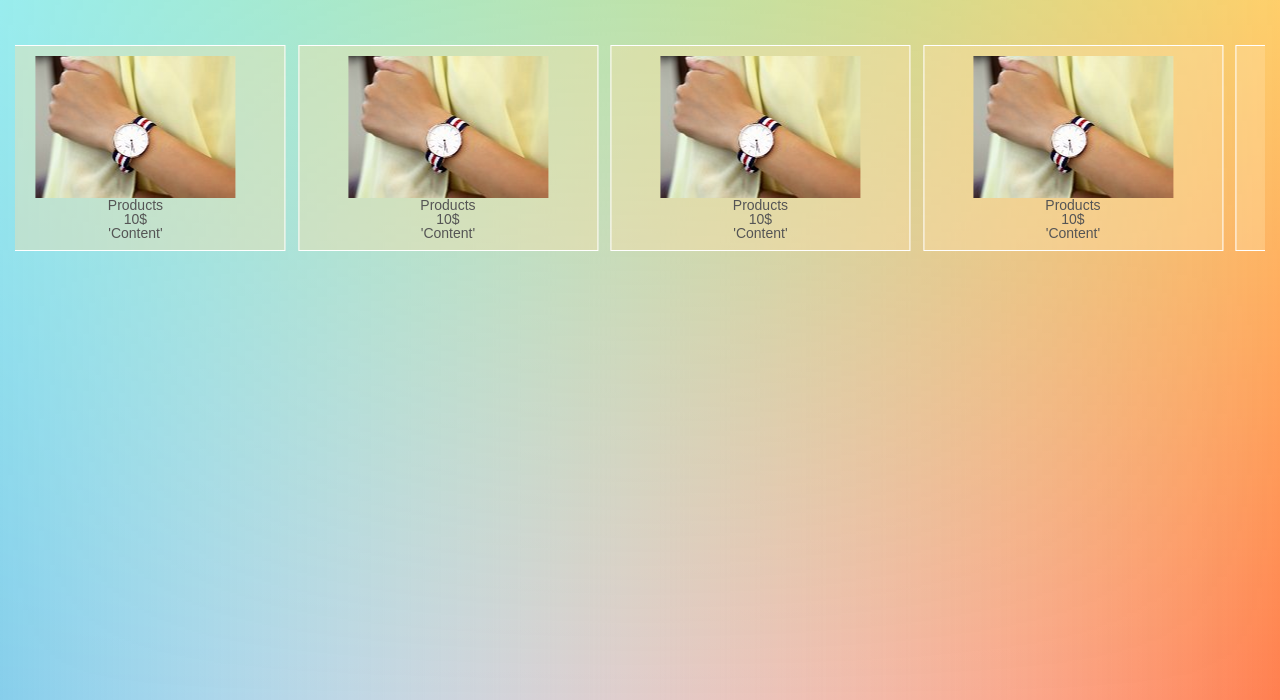
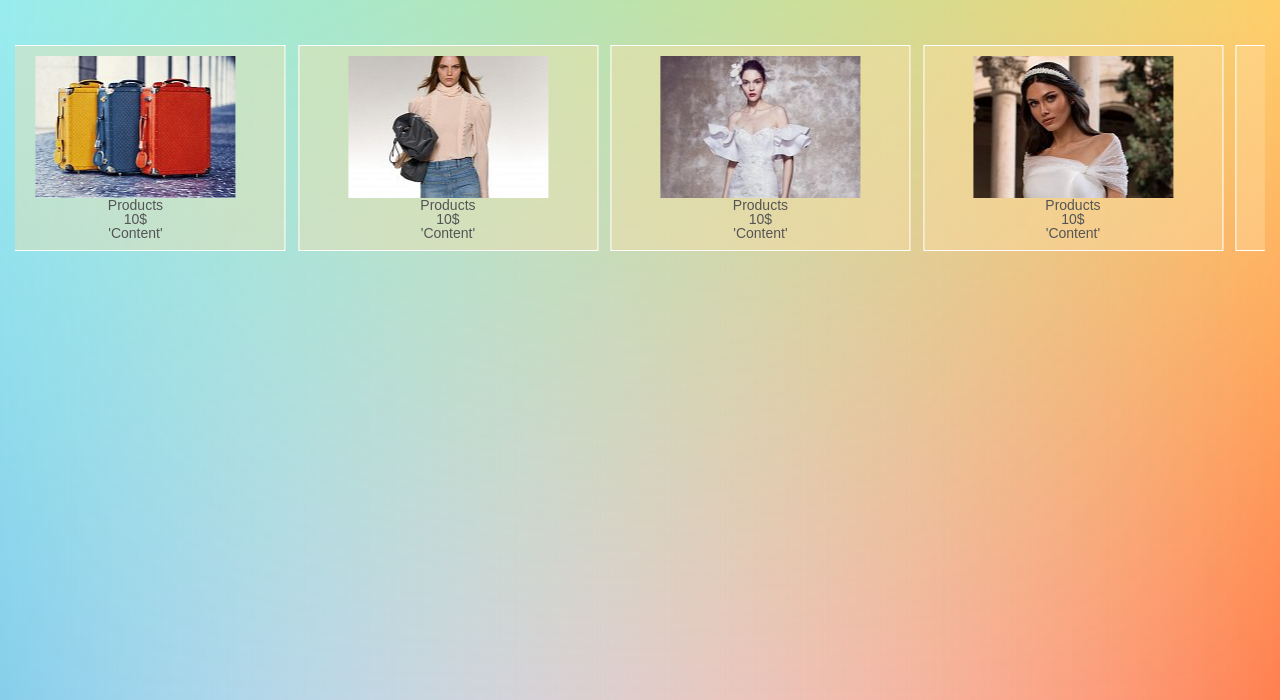
Before and after one commit to Tana1509/Adaptive-from-slider-to-grid-whith-load-more-button, a plain HTML site: page index.html in a window 1280 px wide. Shown: the part 200-900 px from the top of the page. Drawn offline with Linux system fonts and the light colour scheme.

Commit message:
some adds

```diff
--- a/index.html
+++ b/index.html
@@ -34,7 +34,32 @@
             <span>10$</span> 'Content'
           </div>
           <div class="item">
-            <div class="pic"><img src="./img/2.jpg" alt="item" /></div>
+            <div class="pic"><img src="./img/5.jpg" alt="item" /></div>
+            <p>Products</p>
+            <span>10$</span> 'Content'
+          </div>
+          <div class="item">
+            <div class="pic"><img src="./img/6.jpg" alt="item" /></div>
+            <p>Products</p>
+            <span>10$</span> 'Content'
+          </div>
+          <div class="item">
+            <div class="pic"><img src="./img/9.jpg" alt="item" /></div>
+            <p>Products</p>
+            <span>10$</span> 'Content'
+          </div>
+          <div class="item">
+            <div class="pic"><img src="./img/10.jpg" alt="item" /></div>
+            <p>Products</p>
+            <span>10$</span> 'Content'
+          </div>
+          <div class="item">
+            <div class="pic"><img src="./img/11.jpg" alt="item" /></div>
+            <p>Products</p>
+            <span>10$</span> 'Content'
+          </div>
+          <div class="item">
+            <div class="pic"><img src="./img/1.jpg" alt="item" /></div>
             <p>Products</p>
             <span>10$</span> 'Content'
           </div>
@@ -44,72 +69,47 @@
             <span>10$</span> 'Content'
           </div>
           <div class="item">
-            <div class="pic"><img src="./img/2.jpg" alt="item" /></div>
+            <div class="pic"><img src="./img/3.jpg" alt="item" /></div>
             <p>Products</p>
             <span>10$</span> 'Content'
           </div>
           <div class="item">
-            <div class="pic"><img src="./img/2.jpg" alt="item" /></div>
+            <div class="pic"><img src="./img/4.jpg" alt="item" /></div>
             <p>Products</p>
             <span>10$</span> 'Content'
           </div>
           <div class="item">
-            <div class="pic"><img src="./img/2.jpg" alt="item" /></div>
+            <div class="pic"><img src="./img/5.jpg" alt="item" /></div>
             <p>Products</p>
             <span>10$</span> 'Content'
           </div>
           <div class="item">
-            <div class="pic"><img src="./img/2.jpg" alt="item" /></div>
+            <div class="pic"><img src="./img/6.jpg" alt="item" /></div>
             <p>Products</p>
             <span>10$</span> 'Content'
           </div>
           <div class="item">
-            <div class="pic"><img src="./img/2.jpg" alt="item" /></div>
+            <div class="pic"><img src="./img/1.jpg" alt="item" /></div>
             <p>Products</p>
             <span>10$</span> 'Content'
           </div>
           <div class="item">
-            <div class="pic"><img src="./img/2.jpg" alt="item" /></div>
+            <div class="pic"><img src="./img/3.jpg" alt="item" /></div>
             <p>Products</p>
             <span>10$</span> 'Content'
           </div>
           <div class="item">
-            <div class="pic"><img src="./img/2.jpg" alt="item" /></div>
+            <div class="pic"><img src="./img/4.jpg" alt="item" /></div>
             <p>Products</p>
             <span>10$</span> 'Content'
           </div>
           <div class="item">
-            <div class="pic"><img src="./img/2.jpg" alt="item" /></div>
+            <div class="pic"><img src="./img/5.jpg" alt="item" /></div>
             <p>Products</p>
             <span>10$</span> 'Content'
           </div>
           <div class="item">
-            <div class="pic"><img src="./img/2.jpg" alt="item" /></div>
-            <p>Products</p>
-            <span>10$</span> 'Content'
-          </div>
-          <div class="item">
-            <div class="pic"><img src="./img/2.jpg" alt="item" /></div>
-            <p>Products</p>
-            <span>10$</span> 'Content'
-          </div>
-          <div class="item">
-            <div class="pic"><img src="./img/2.jpg" alt="item" /></div>
-            <p>Products</p>
-            <span>10$</span> 'Content'
-          </div>
-          <div class="item">
-            <div class="pic"><img src="./img/2.jpg" alt="item" /></div>
-            <p>Products</p>
-            <span>10$</span> 'Content'
-          </div>
-          <div class="item">
-            <div class="pic"><img src="./img/2.jpg" alt="item" /></div>
-            <p>Products</p>
-            <span>10$</span> 'Content'
-          </div>
-          <div class="item">
-            <div class="pic"><img src="./img/2.jpg" alt="item" /></div>
+            <div class="pic"><img src="./img/6.jpg" alt="item" /></div>
             <p>Products</p>
             <span>10$</span> 'Content'
           </div>
--- a/src/index.js
+++ b/src/index.js
@@ -9,7 +9,6 @@ jQuery(document).ready(function($) {
       owlitem.removeClass("owl-carousel");
     } else if (window.matchMedia("(min-width: 576px)").matches) {
       owlitem.addClass("owl-carousel");
-      owlitem.trigger("refresh.owl.carousel");
       owlitem.owlCarousel({
         items: 4,
         slideSpeed: 500,
@@ -22,11 +21,11 @@ jQuery(document).ready(function($) {
         dots: false,
         loop: true,
       });
+      owlitem.trigger("refresh.owl.carousel");
     }
   }
 
   testCarousel();
-  // $(window).matchMedia(testCarousel);
 
   // function testCarousel() {
   //   let checkWidth = $(window).width();
```
